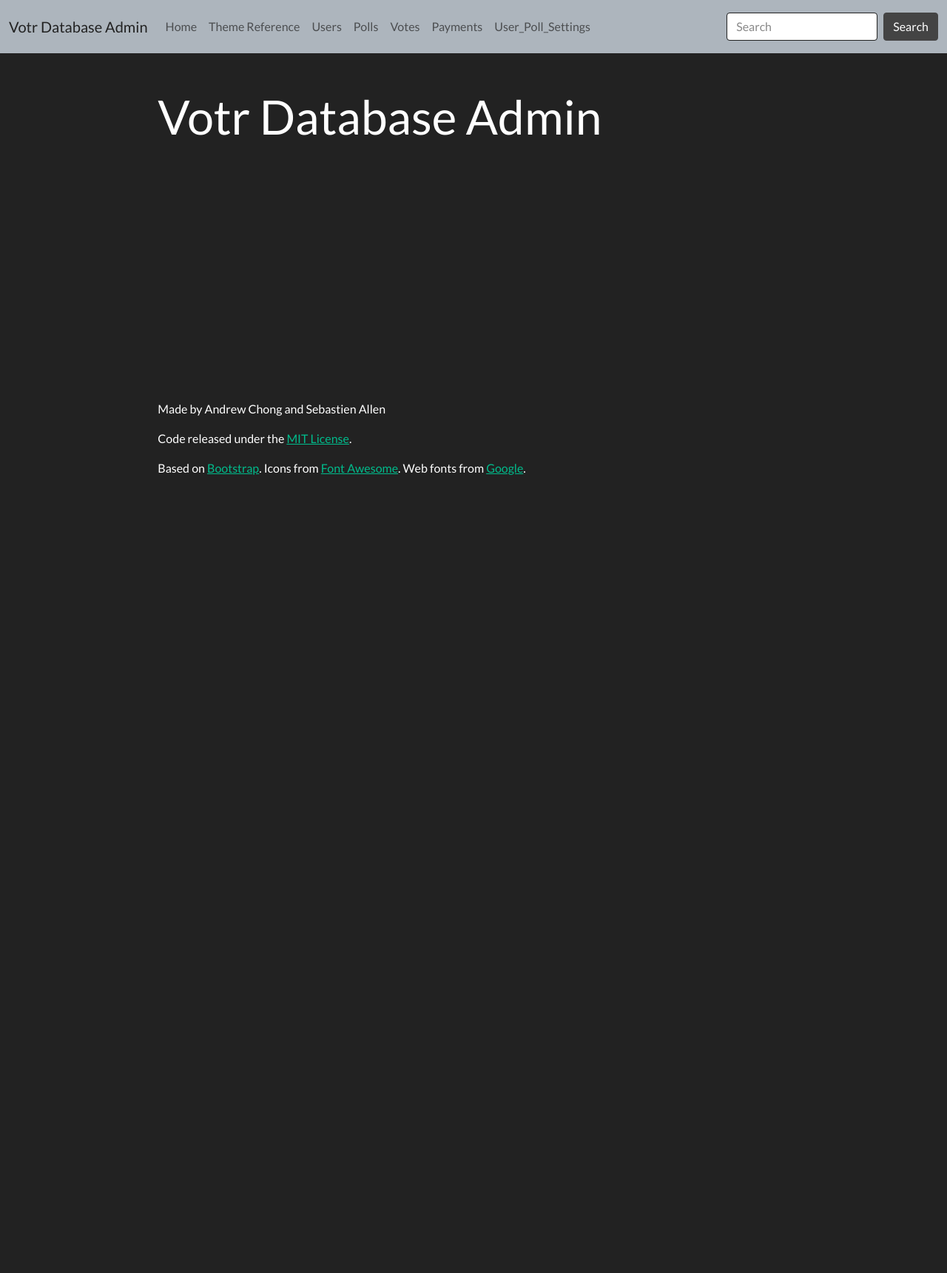
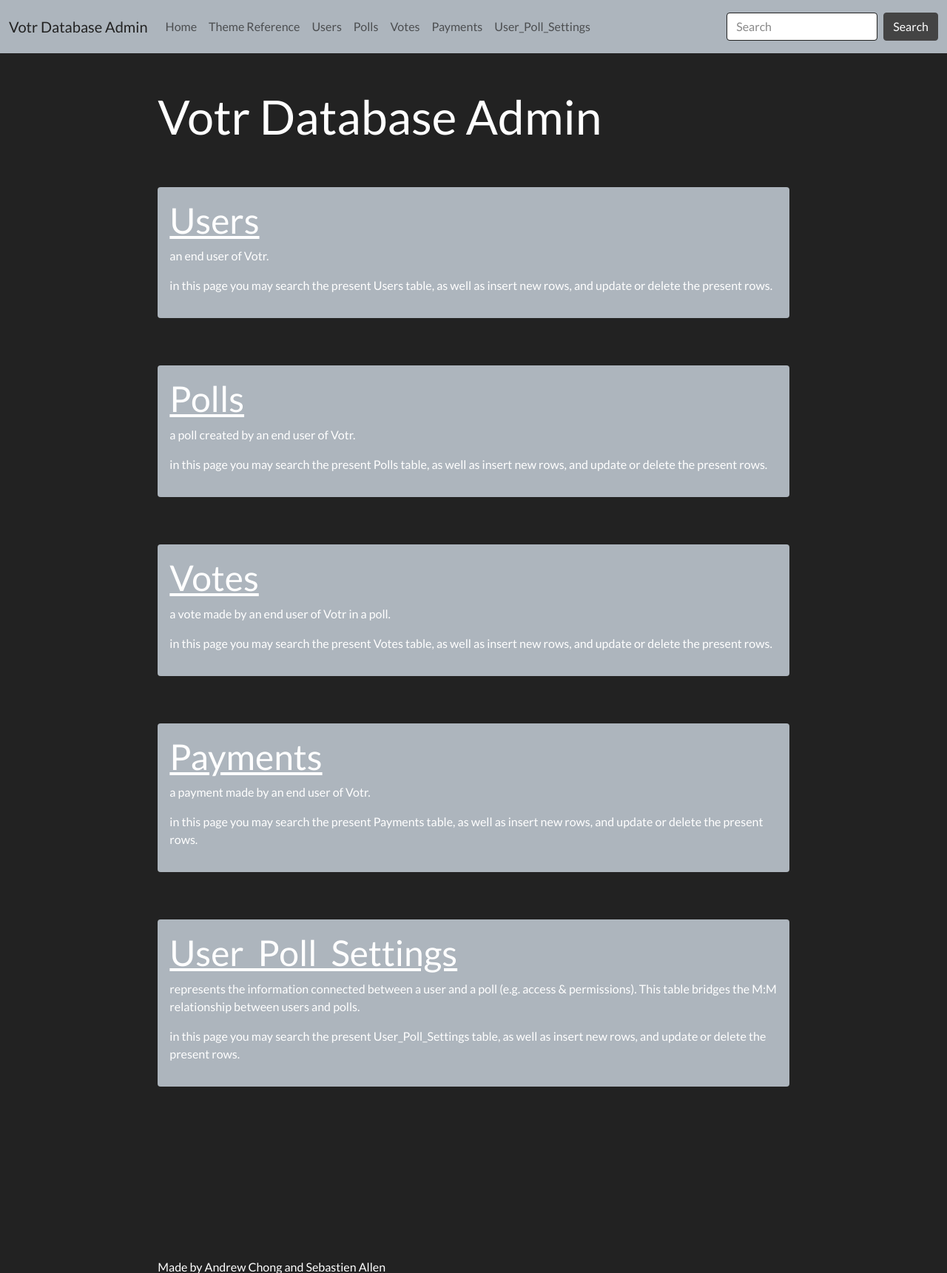
Before and after one commit to opheron/votr-flask, a Flask app: page / in a window 1280 px wide. Shown: the top 1721 px of the page at 74% size. Before the commit the page ends 642 px from the top, so only its background shows below. Run offline with Flask 2, Linux system fonts and the light colour scheme; some libraries are stand-ins or nearby versions.

Commit message:
update home.html with page links and descriptions

```diff
--- a/templates/home.html
+++ b/templates/home.html
@@ -1,12 +1,31 @@
 {% extends "layout.html" %} {% block content %}
 
 <h1 class="display-3">Votr Database Admin</h1>
-
-<br />
-<br />
-<br />
-<br />
-<br />
+<div class="alert alert-light">
+    <a href="{{ url_for('users')}}" class="alert-link"><h1>Users</h1></a>
+    <p>an end user of Votr.</p>
+    <p>in this page you may search the present Users table, as well as insert new rows, and update or delete the present rows.</p>
+</div>
+<div class="alert alert-light">
+    <a href="{{ url_for('polls')}}" class="alert-link"><h1>Polls</h1></a>
+    <p>a poll created by an end user of Votr.</p>
+    <p>in this page you may search the present Polls table, as well as insert new rows, and update or delete the present rows.</p>
+</div>
+<div class="alert alert-light">
+    <a href="{{ url_for('votes')}}" class="alert-link"><h1>Votes</h1></a>
+    <p>a vote made by an end user of Votr in a poll.</p>
+    <p>in this page you may search the present Votes table, as well as insert new rows, and update or delete the present rows.</p>
+</div>
+<div class="alert alert-light">
+    <a href="{{ url_for('payments')}}" class="alert-link"><h1>Payments</h1></a>
+    <p>a payment made by an end user of Votr.</p>
+    <p>in this page you may search the present Payments table, as well as insert new rows, and update or delete the present rows.</p>
+</div>
+<div class="alert alert-light">
+    <a href="{{ url_for('user_poll_settings')}}" class="alert-link"><h1>User_Poll_Settings</h1></a>
+    <p>represents the information connected between a user and a poll (e.g. access & permissions). This table bridges the M:M relationship between users and polls.</p>
+    <p>in this page you may search the present User_Poll_Settings table, as well as insert new rows, and update or delete the present rows.</p>
+</div>
 <br />
 <br />
 <br />
```
